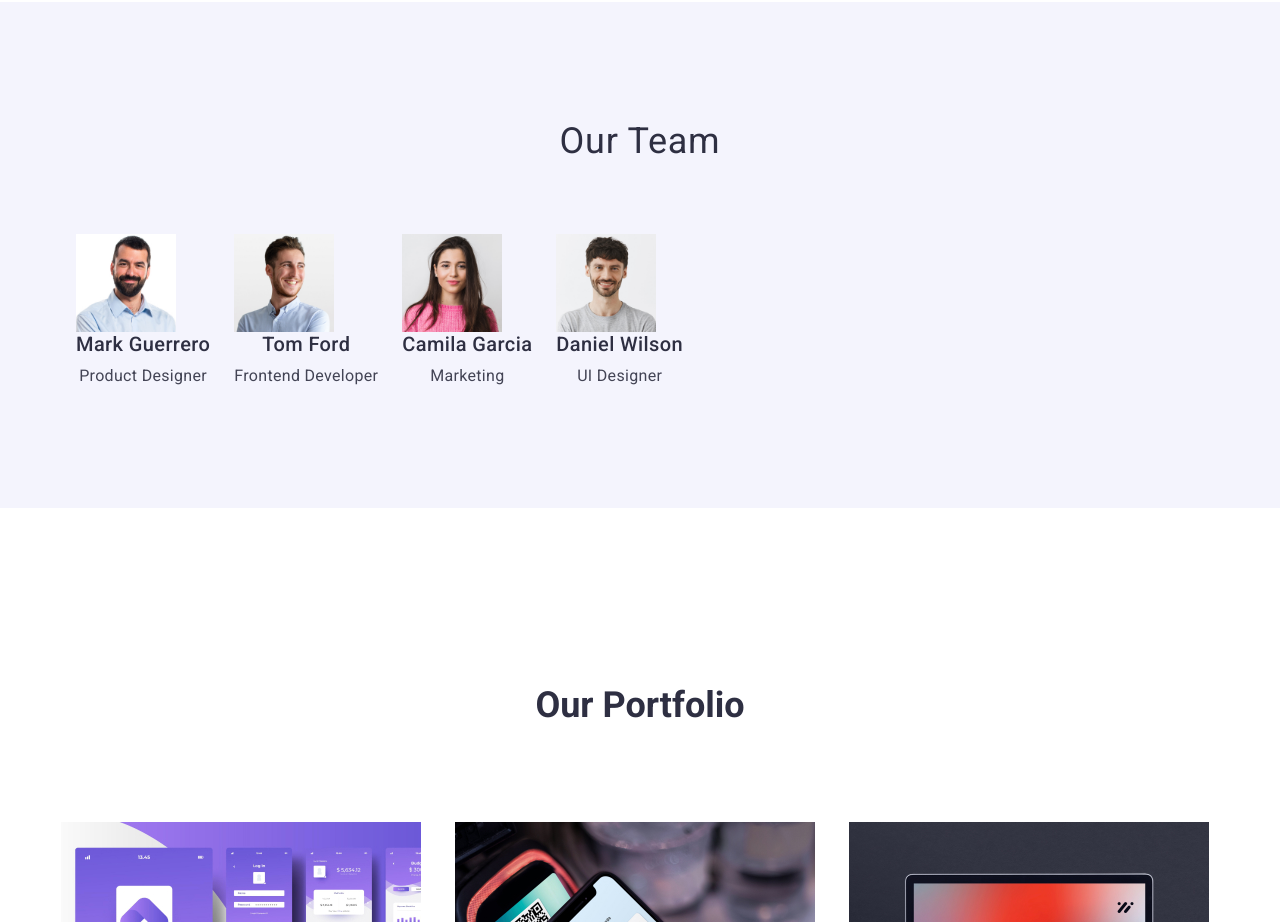
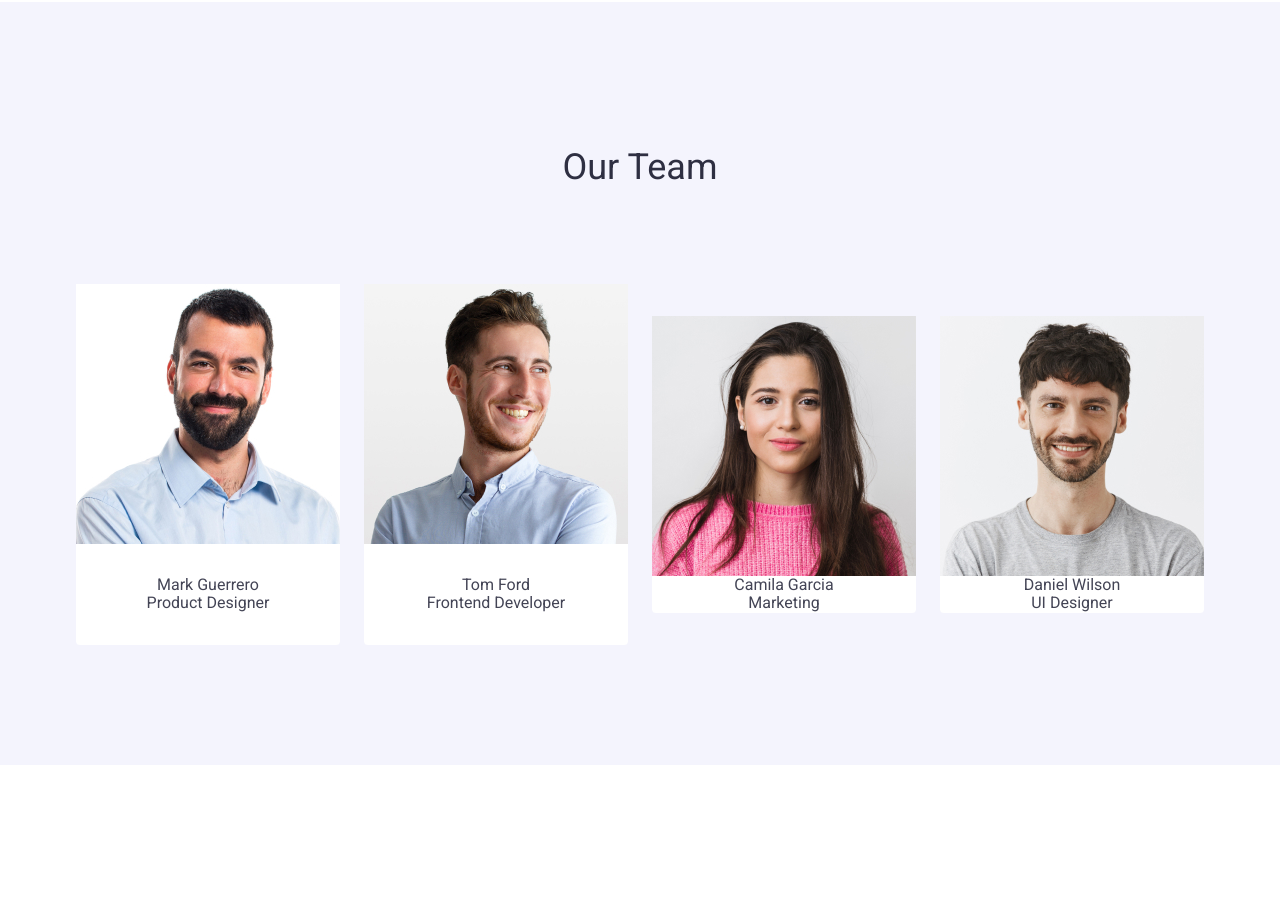
Before and after one commit to deryalmaz/goit-markup-hw-03, a plain HTML site: page index.html in a window 1280 px wide. Shown: the part 1020-1942 px from the top of the page. Drawn offline with nearby package versions, Linux system fonts and the light colour scheme.

Commit message:
completed

```diff
--- a/css/styles.css
+++ b/css/styles.css
@@ -221,57 +221,50 @@ body {
 
 }
 
-.our-team {
-  background-color: #f4f4fd;
-  padding: 120px 0;
+.our-team{
+  background-color: #F4F4FD;
+}
+.our-team-title{
+  margin-bottom: 72px;
 }
 
-.our-team-title {
-  margin-bottom: 72px;
-  font-size: 36px;
-  line-height: 1.11;
-  text-align: center;
-  letter-spacing: 0.02em;
-  text-transform: capitalize;
-  color: #2e2f42;
-}
-
-.our-team-cardset {
+.our-team-cardset{
   display: flex;
   gap: 24px;
+  align-items: center;
+  text-align: center;
 }
-
-.our-team-cardset .our-portfolio-item {
+.our-team h2{
+  color: #2E2F42;
+  font-weight:700px;
+  font-size:36px;
+  line-height:2.5em;
+  letter-spacing: 2%;
+  text-align: center;
+}
+.our-team-item{
   width: calc((100% - 72px) / 4);
-  flex-basis: calc((100% - 72px) / 4);
+  list-style-type: none;
   background-color: #ffffff;
-  box-shadow: 0px 1px 6px rgba(46, 47, 66, 0.08),
-    0px 1px 1px rgba(46, 47, 66, 0.16), 0px 2px 1px rgba(46, 47, 66, 0.08);
-  border-radius: 0px 0px 4px 4px;
-  background-color: #ffffff;
+  border-radius: 0 0 4px 4px;
 }
-
-.our-team__container {
+.our-team-member-department{
+text-align: center;
+}
+.our-team img{
+  width:264px;
+  height:260px;
+}
+.staff{
   padding: 32px 0;
 }
 
-.our-team-cardset .our-team-member {
-  text-align: center;
-  font-weight: 500;
-  font-size: 20px;
-  line-height: 1.2;
-  letter-spacing: 0.02em;
-  color: #2e2f42;
-  margin-bottom: 8px;
+.section-our-team p{
+  font-weight:400;
+  font-size:16px;
+  line-height:1.5em;
+  letter-spacing: 2%;
 }
-
-.our-team-cardset .our-team-member-department {
-  font-size: 16px;
-  line-height: 1.5;
-  letter-spacing: 0.02em;
-  text-align: center;
-}
-
 
 .our-portfolio {
   font-weight: 700;
```
